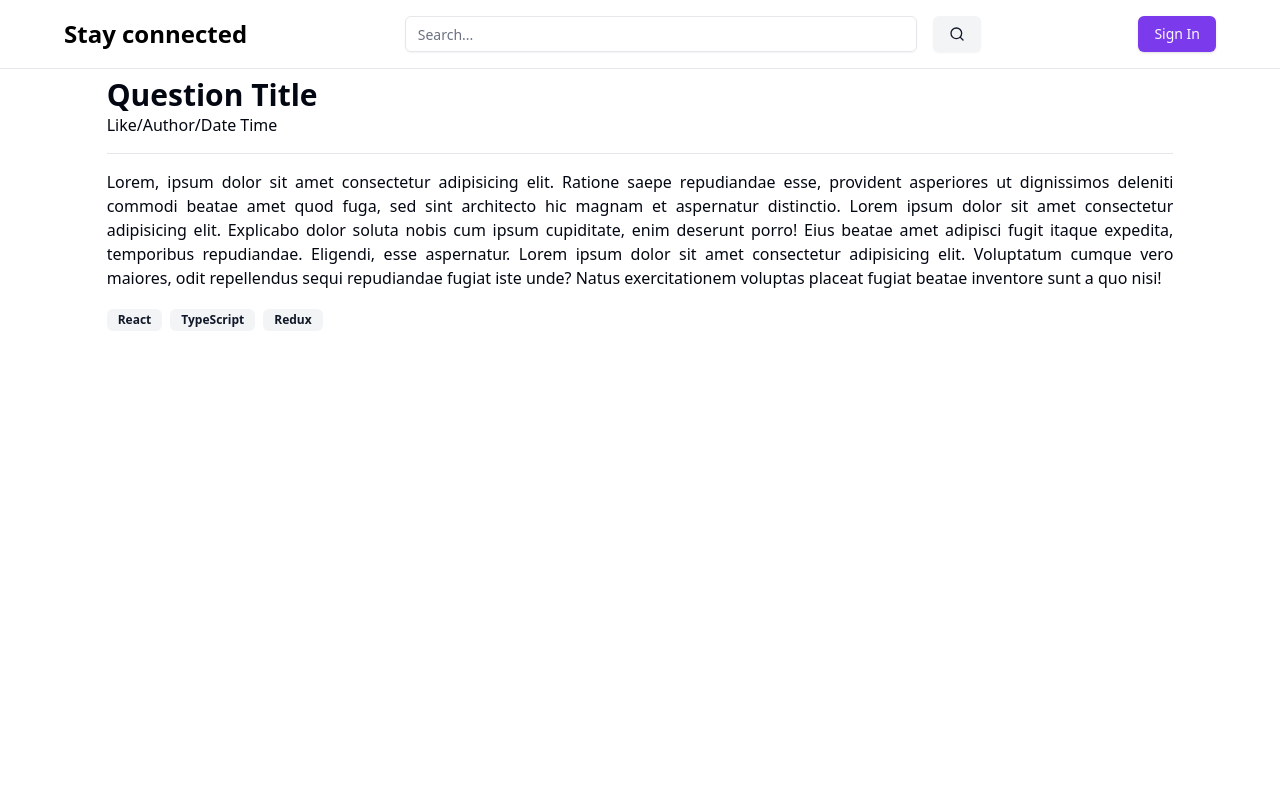
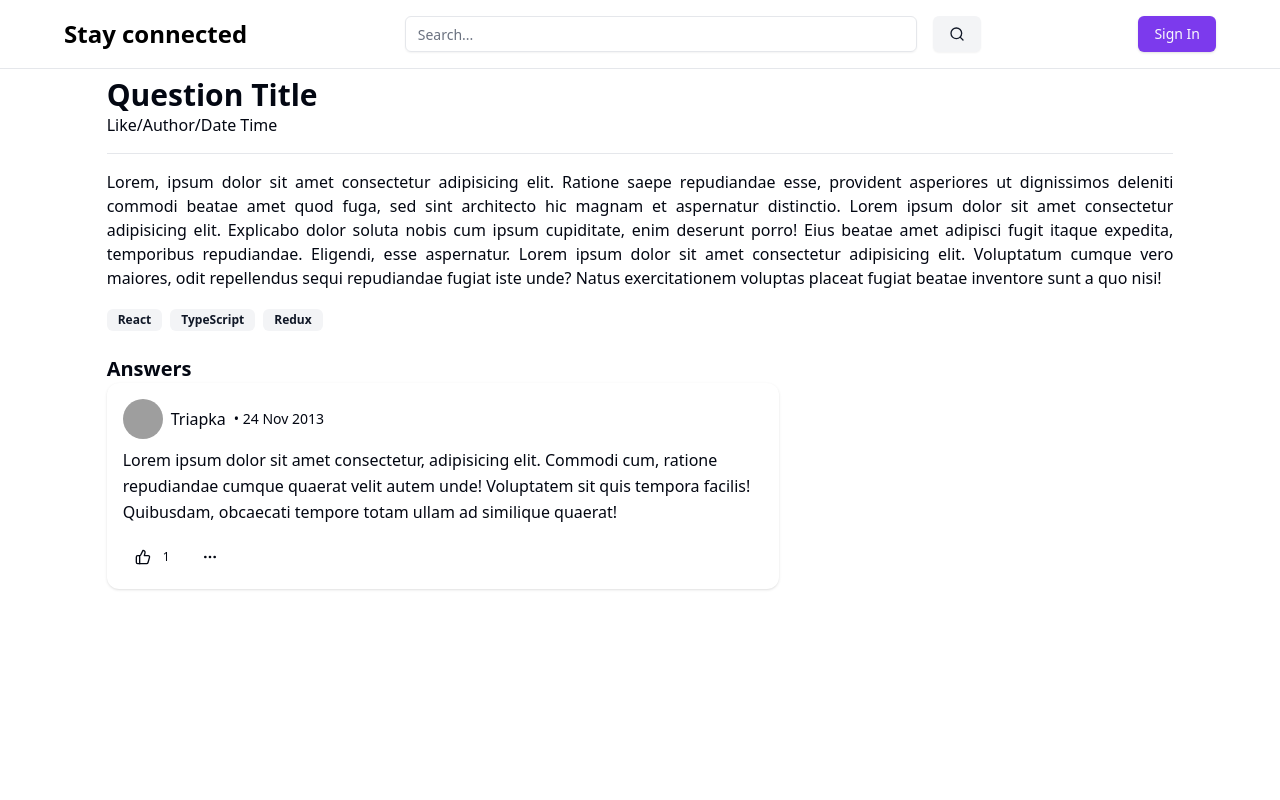
Before and after one commit to tsamkharadze/stayconnected, a React (Vite) app: page /question in a window 1280 px wide. Shown: the top 800 px of the page. Built offline with nearby package versions, Linux system fonts and the light colour scheme; grey boxes are pictures that could not be loaded.

Commit message:
working on question page

```diff
--- a/src/pages/question-page/components/answers.tsx
+++ b/src/pages/question-page/components/answers.tsx
@@ -1,10 +1,12 @@
-import SingleAnswer from '@/pages/question-page/components/single-answer';
+import SingleAnswer from '@/pages/question-page/components/single-answer/single-answer';
 
 const Answers: React.FC = () => {
   return (
     <div className='mt-6'>
-      <h2 className='text-xl font-semibold'></h2>
-      <div>{/* <SingleAnswer /> */}</div>
+      <h2 className='text-xl font-semibold'>Answers</h2>
+      <div>
+        <SingleAnswer />
+      </div>
     </div>
   );
 };
--- /dev/null
+++ b/src/pages/question-page/components/single-answer/signle-answer.types.ts
@@ -0,0 +1,6 @@
+export type SingleAnswerProps = {
+  username?: string;
+  date?: string;
+  content: string;
+  votes?: number;
+};
--- a/src/pages/question-page/components/single-answer.tsx
+++ b/src/pages/question-page/components/single-answer/single-answer.tsx
@@ -2,13 +2,7 @@ import { Card, CardContent } from '@/components/ui/card';
 import { Button } from '@/components/ui/button';
 import { ThumbsUp, MoreHorizontal } from 'lucide-react';
 import { Avatar, AvatarFallback, AvatarImage } from '@/components/ui/avatar';
-
-type SingleAnswerProps = {
-  username: string;
-  date: string;
-  content: string;
-  votes?: number;
-};
+import { SingleAnswerProps } from '@/pages/question-page/components/single-answer/signle-answer.types';
 
 const SingleAnswer = ({
   username = 'Triapka',
@@ -17,7 +11,7 @@ const SingleAnswer = ({
   votes = 1,
 }: SingleAnswerProps) => {
   return (
-    <Card className='max-w-2xl border-none bg-background'>
+    <Card className='max-w-2xl border-none bg-background text-foreground'>
       <CardContent className='space-y-2 p-4'>
         <div className='flex items-center gap-2'>
           <div className='flex items-center gap-2'>
@@ -28,25 +22,17 @@ const SingleAnswer = ({
             <span className='font-medium'>{username}</span>
           </div>
 
-          <span className='text-sm text-gray-400'>• {date}</span>
+          <span className='text-sm'>• {date}</span>
         </div>
 
-        <div className='leading-relaxed text-gray-200'>{content}</div>
+        <div className='leading-relaxed'>{content}</div>
 
         <div className='flex items-center gap-2 pt-2'>
-          <Button
-            variant='ghost'
-            size='sm'
-            className='text-gray-400 hover:bg-white/10 hover:text-white'
-          >
+          <Button variant='ghost' size='sm' className='text'>
             <ThumbsUp className='mr-1 h-4 w-4' />
             {votes}
           </Button>
-          <Button
-            variant='ghost'
-            size='sm'
-            className='text-gray-400 hover:bg-white/10 hover:text-white'
-          >
+          <Button variant='ghost' size='sm' className=''>
             <MoreHorizontal className='h-4 w-4' />
           </Button>
         </div>
```
